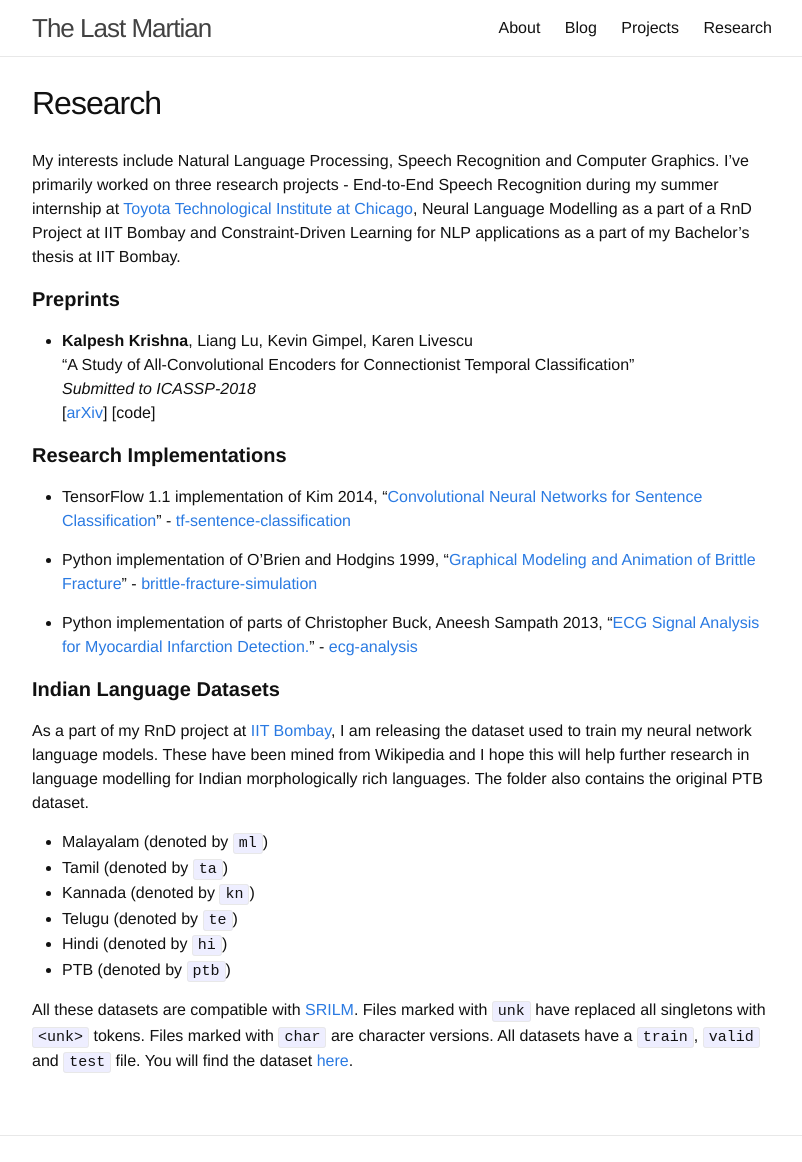
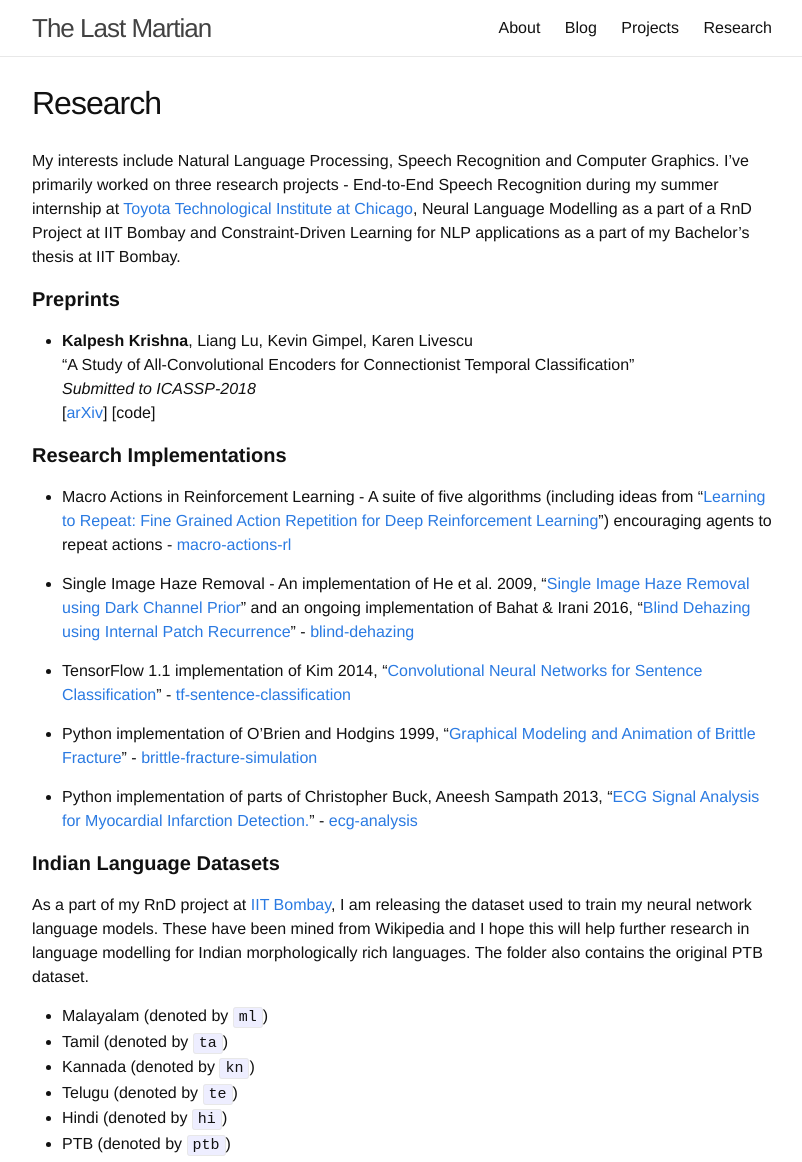
Before and after one commit to martiansideofthemoon/martiansideofthemoon.github.io, a Jekyll site: the page built from _pages/research.md, in a window 1280 px wide, cut to the strip 0-1162 px from the top of the page. Shown: the whole strip, without its empty margins (238-1040 px from the left). Built offline with Jekyll 4.4.1, drawn with Linux system fonts in a browser that asks for light colours; comment, search, counter and statistics services are not loaded.

Commit message:
Adding course projects of Fall 2017

```diff
--- a/_pages/research.md
+++ b/_pages/research.md
@@ -13,6 +13,10 @@ My interests include Natural Language Processing, Speech Recognition and Compute
 \[[arXiv](https://arxiv.org/abs/1710.10398)\] \[code\]
 
 #### **Research Implementations**
+
+* Macro Actions in Reinforcement Learning - A suite of five algorithms (including ideas from "[Learning to Repeat: Fine Grained Action Repetition for Deep Reinforcement Learning](https://arxiv.org/abs/1702.06054)") encouraging agents to repeat actions - [macro-actions-rl](https://github.com/martiansideofthemoon/macro-action-rl)
+
+* Single Image Haze Removal - An implementation of He et al. 2009, "[Single Image Haze Removal using Dark Channel Prior](https://www.robots.ox.ac.uk/~vgg/rg/papers/hazeremoval.pdf)" and an ongoing implementation of Bahat & Irani 2016, "[Blind Dehazing using Internal Patch Recurrence](http://ieeexplore.ieee.org/document/7492870/)" - [blind-dehazing](https://github.com/martiansideofthemoon/blind-dehazing)
 
 * TensorFlow 1.1 implementation of Kim 2014, "[Convolutional Neural Networks for Sentence Classification](https://arxiv.org/abs/1408.5882)" - [tf-sentence-classification](https://github.com/martiansideofthemoon/tf-sentence-classification)
 
```
